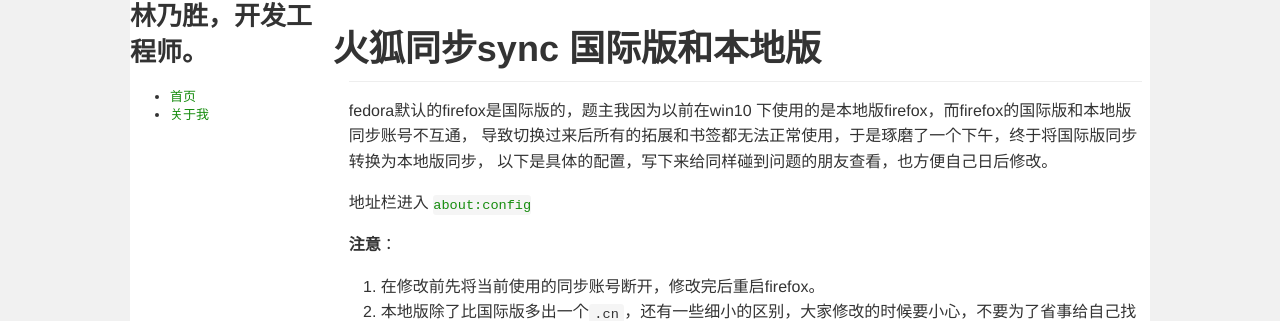
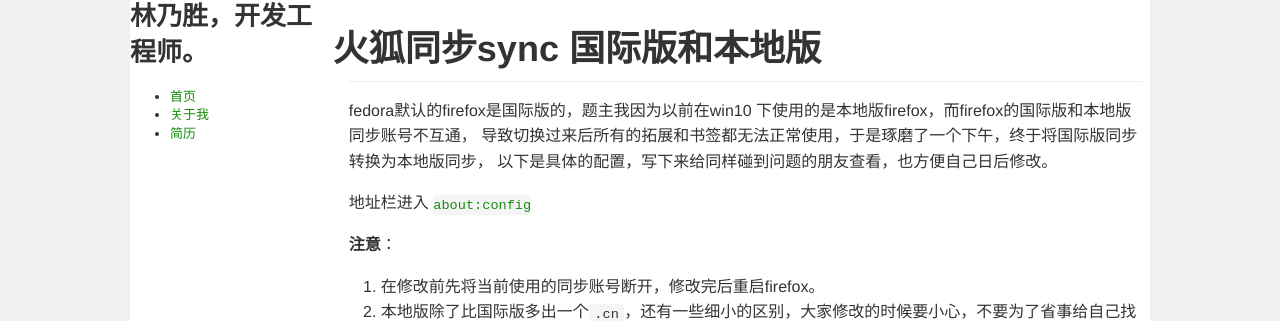
Before and after one commit to LiinNs/LiinNs.github.io, a Jekyll site: the page built from index.html, in a window 1280 px wide. Shown: the part 377-698 px from the top of the page. Built offline with Jekyll 4.4.1, drawn with Linux system fonts in a browser that asks for light colours.

Commit message:
Update sidebar.html

```diff
--- a/_includes/sidebar.html
+++ b/_includes/sidebar.html
@@ -3,5 +3,5 @@
     <ul>
         <li><a href="/">首页</a></li>
         <li><a href="/about/">关于我</a></li>
-    </ul>
+        <li><a href="/profile/">简历</a></li>
 </nav>
```
